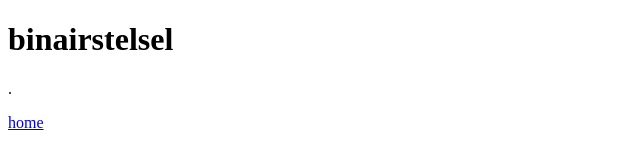
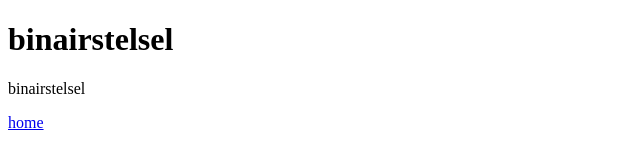
Before and after one commit to wesseldrost/wesseldrost.github.io, a plain HTML site: page binairstelsel.html in a window 1280 px wide. Shown: the full height of the page, 0-640 px from the left. Drawn offline with Linux system fonts and the light colour scheme.

Commit message:
Update binairstelsel.html

```diff
--- a/binairstelsel.html
+++ b/binairstelsel.html
@@ -7,7 +7,7 @@
 <body>
 
 <h1>binairstelsel</h1>
-<p>.</p>
+<p>binairstelsel</p>
 <a href="index.html">home</a>
 </body>
 </html>
```
